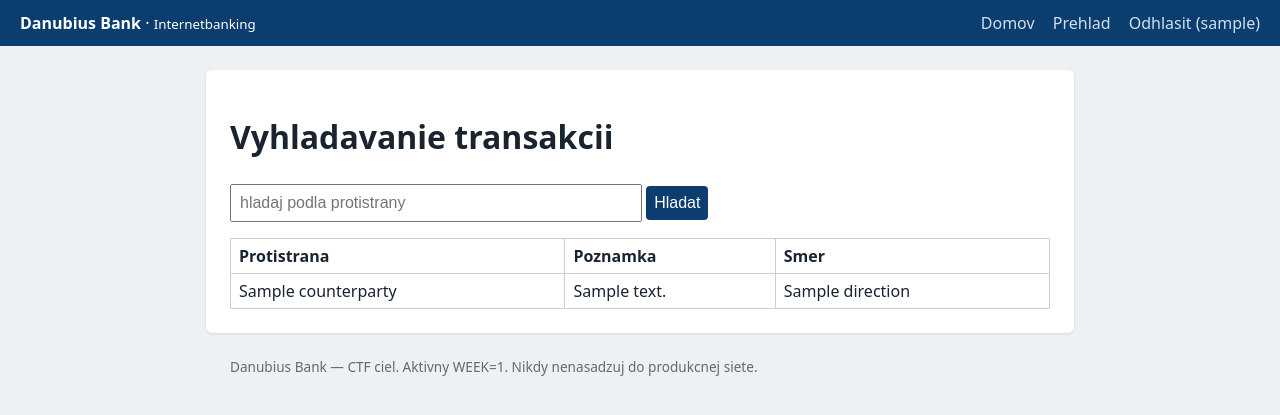
After one commit to Brano21/danubius-bank, a Flask app: page /transactions in a window 1280 px wide. The commit adds this page. Shown: the top 415 px of the page. Run offline with Flask 3, Linux system fonts and the light colour scheme; a user stored in the database is signed in; a database or web service that is not in the repository returns one stand-in record (values such as "Sample title"); some libraries are stand-ins or nearby versions.

Commit message:
W1-02: UNION-based SQL injection leaks card table (A05)
The transaction search concatenates the q parameter into the query, so a
UNION SELECT appends rows from the cards table (three text columns), leaking
card numbers. The VIP card's masked number IS FLAG_W1-02, injected into the DB
at seed time by seed/20-inject-w1-02-flag.sh - the one allowed DB-resident flag
(brief exception), supplied only to the db container, never to web. Output in
the transactions view stays escaped (the XSS sink is W1-03's admin view).
Verified live: UNION payload leaks all cards including the flag.

Co-Authored-By: Claude Opus 4.8 <noreply@anthropic.com>

```diff
--- a/app/modules/week1_login/__init__.py
+++ b/app/modules/week1_login/__init__.py
@@ -9,7 +9,7 @@ command injection) will be introduced here, each isolated and marked with a
 from flask import Blueprint, render_template, request, redirect, url_for
 
 from ...auth import login_user, logout_user, current_client, login_required
-from ...db import fetch_one
+from ...db import fetch_one, fetch_all
 from ...flags import get_flag
 
 bp = Blueprint("week1", __name__)
@@ -58,6 +58,30 @@ def dashboard():
     return render_template("dashboard.html", client=client, w1_01_flag=w1_01_flag)
 
 
+@bp.route("/transactions")
+@login_required
+def transactions():
+    client = current_client()
+    acct = fetch_one(
+        "SELECT id FROM accounts WHERE client_id = %s ORDER BY id LIMIT 1",
+        (client["id"],),
+    )
+    acct_id = acct["id"] if acct else 0
+    q = request.args.get("q", "")
+    # VULN: W1-02 SQL injection (A05), UNION-based. The search term q is
+    # concatenated into the query, so a UNION SELECT appends rows from another
+    # table - e.g. cards - leaking card numbers. The visible columns are all
+    # text, so a working UNION needs three text columns.
+    sql = (
+        "SELECT counterparty, note, direction FROM transactions "
+        "WHERE account_id = " + str(acct_id) + " "
+        "AND counterparty ILIKE '%" + q + "%' "
+        "ORDER BY ts DESC"
+    )
+    rows = fetch_all(sql)
+    return render_template("transactions.html", rows=rows, q=q, client=client)
+
+
 @bp.route("/logout")
 def logout():
     logout_user()
--- a/app/templates/dashboard.html
+++ b/app/templates/dashboard.html
@@ -7,5 +7,5 @@
   {% if w1_01_flag %}
     <p class="flag">Vlajka W1-01: <code>{{ w1_01_flag }}</code></p>
   {% endif %}
-  <p><em>Prehlad transakcii a dalsie funkcie pribudnu v module Week 1.</em></p>
+  <p><a href="{{ url_for('week1.transactions') }}">Vyhladat transakcie</a></p>
 {% endblock %}
--- /dev/null
+++ b/app/templates/transactions.html
@@ -0,0 +1,17 @@
+{% extends "base.html" %}
+{% block title %}Transakcie - {{ bank_name }}{% endblock %}
+{% block content %}
+  <h1>Vyhladavanie transakcii</h1>
+  <form method="get">
+    <input name="q" value="{{ q }}" placeholder="hladaj podla protistrany" size="40">
+    <button type="submit">Hladat</button>
+  </form>
+  <table>
+    <tr><th>Protistrana</th><th>Poznamka</th><th>Smer</th></tr>
+    {% for r in rows %}
+      <tr><td>{{ r.counterparty }}</td><td>{{ r.note }}</td><td>{{ r.direction }}</td></tr>
+    {% else %}
+      <tr><td colspan="3"><em>Ziadne vysledky.</em></td></tr>
+    {% endfor %}
+  </table>
+{% endblock %}
--- a/docker-compose.yml
+++ b/docker-compose.yml
@@ -8,8 +8,12 @@ services:
       POSTGRES_DB: ${DB_NAME:-danubius}
       POSTGRES_USER: ${DB_USER:-danubius}
       POSTGRES_PASSWORD: ${DB_PASSWORD:-danubius}
+      # W1-02 seed exception: this ONE flag is injected into the DB (as the VIP
+      # card's masked number) so it can be leaked via UNION. NOT given to web.
+      FLAG_W1_02: ${FLAG_W1_02:-RPC{unset_w1_02}}
     volumes:
       - ./seed/seed.sql:/docker-entrypoint-initdb.d/10-seed.sql:ro
+      - ./seed/20-inject-w1-02-flag.sh:/docker-entrypoint-initdb.d/20-inject-w1-02-flag.sh:ro
     healthcheck:
       test: ["CMD-SHELL", "pg_isready -U ${DB_USER:-danubius} -d ${DB_NAME:-danubius}"]
       interval: 5s
```
Also changed, not shown: 1 other file.
